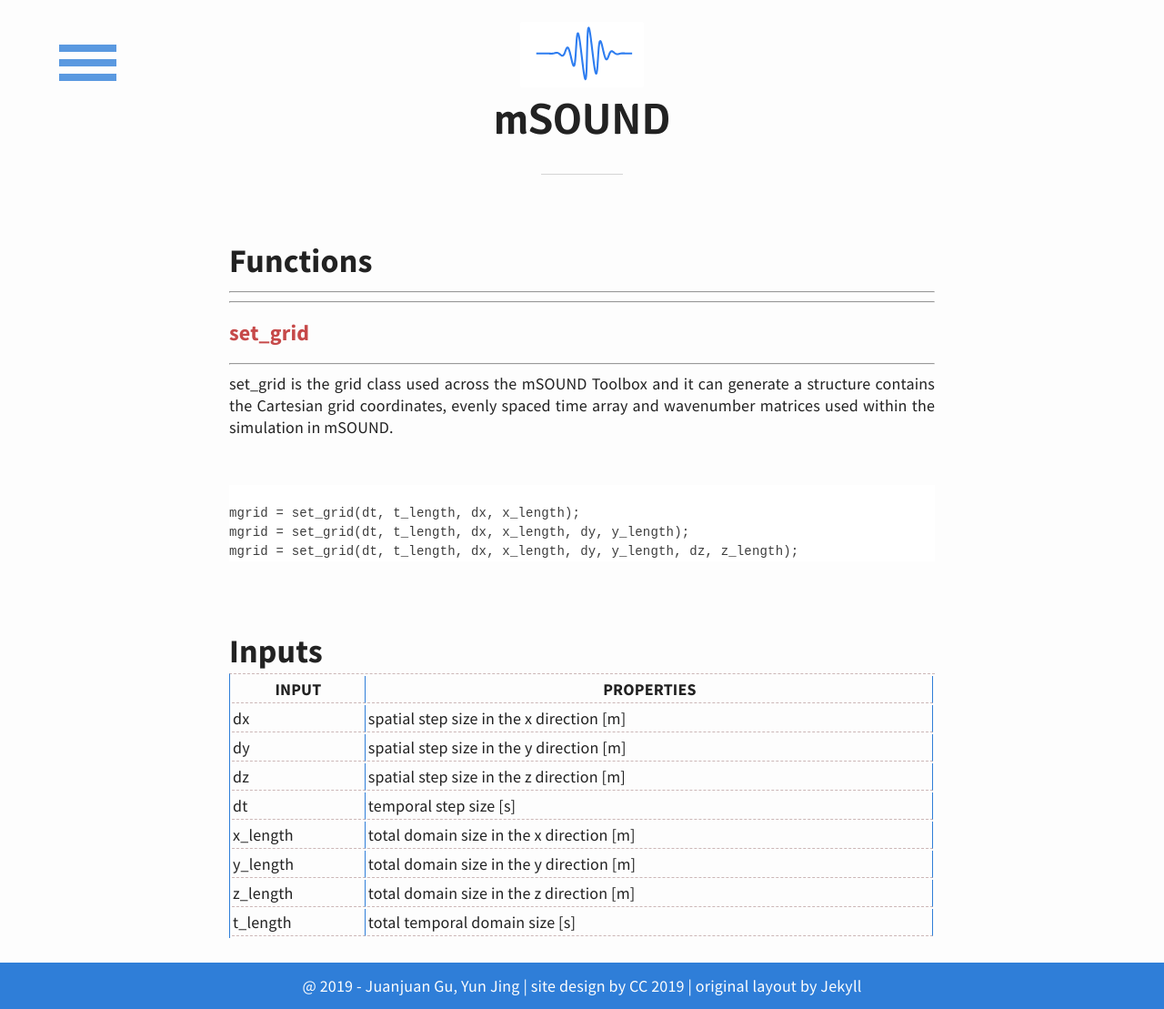
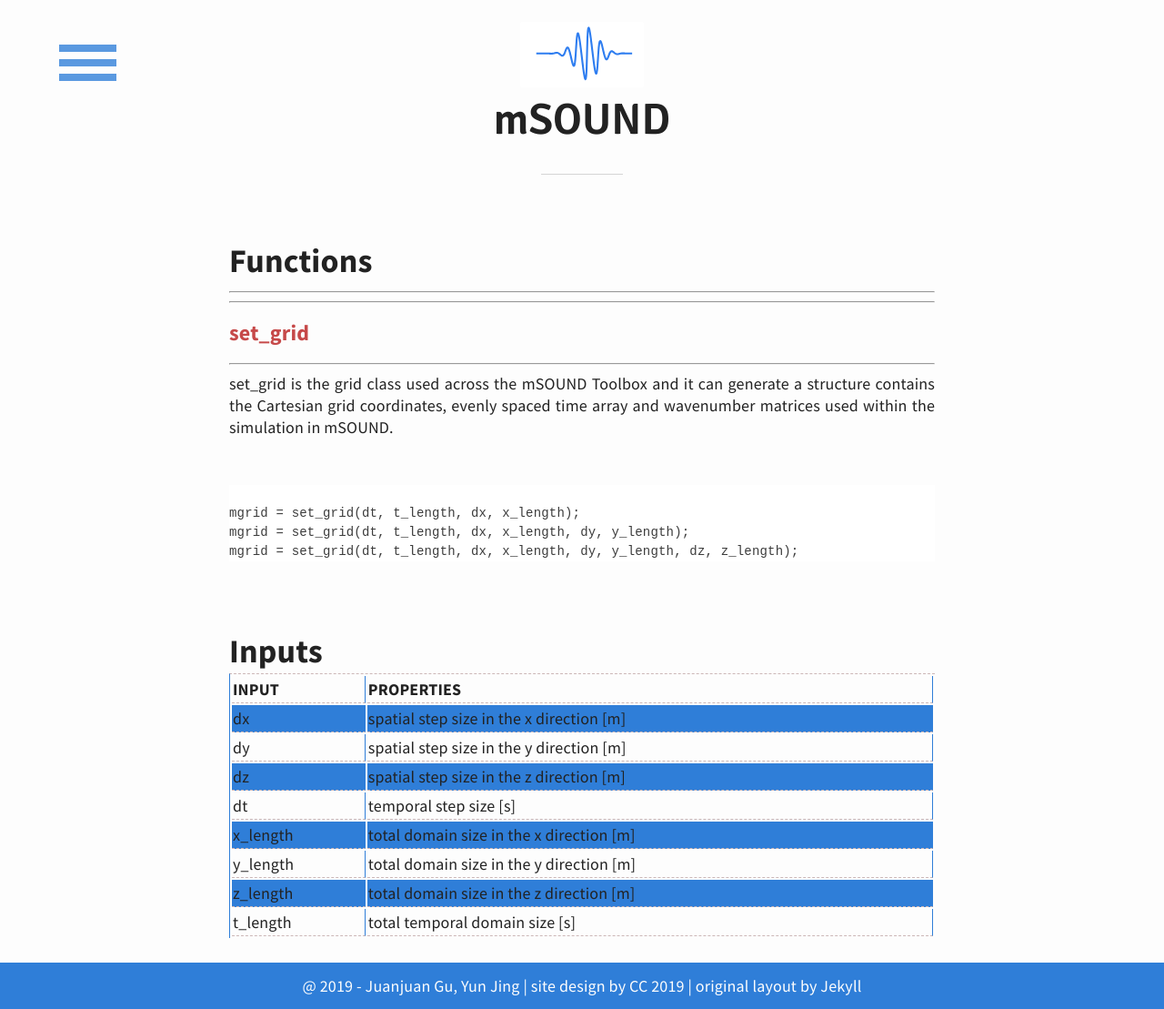
Before and after one commit to m-SOUND/mSOUND, a Jekyll site: the page built from function.html, in a window 1280 px wide. Shown: the whole page at 91% size. Built offline with Jekyll 4.4.1, drawn with Linux system fonts in a browser that asks for light colours.

Commit message:
Update header.html

```diff
--- a/_includes/header.html
+++ b/_includes/header.html
@@ -9,12 +9,12 @@
   table{
     border-left:1px solid #2f7ed8; border-top:1px dashed #ccb7b7;
     width: 100%;
-    word-wrap:break-word; word-break:break-all;
-  }
-  table th{
-  text-align:center; bgcolor:#BCDBB1;
-  }
+    word-wrap:break-word; word-break:break-all;}
+
   table th,td{
+    text-align:left;
     border-right:1px solid #2f7ed8; border-bottom:1px dashed #ccb7b7;
   }
+  tr:nth-child(even) {
+     background-color: #2f7ed8;}
 </style>
```
